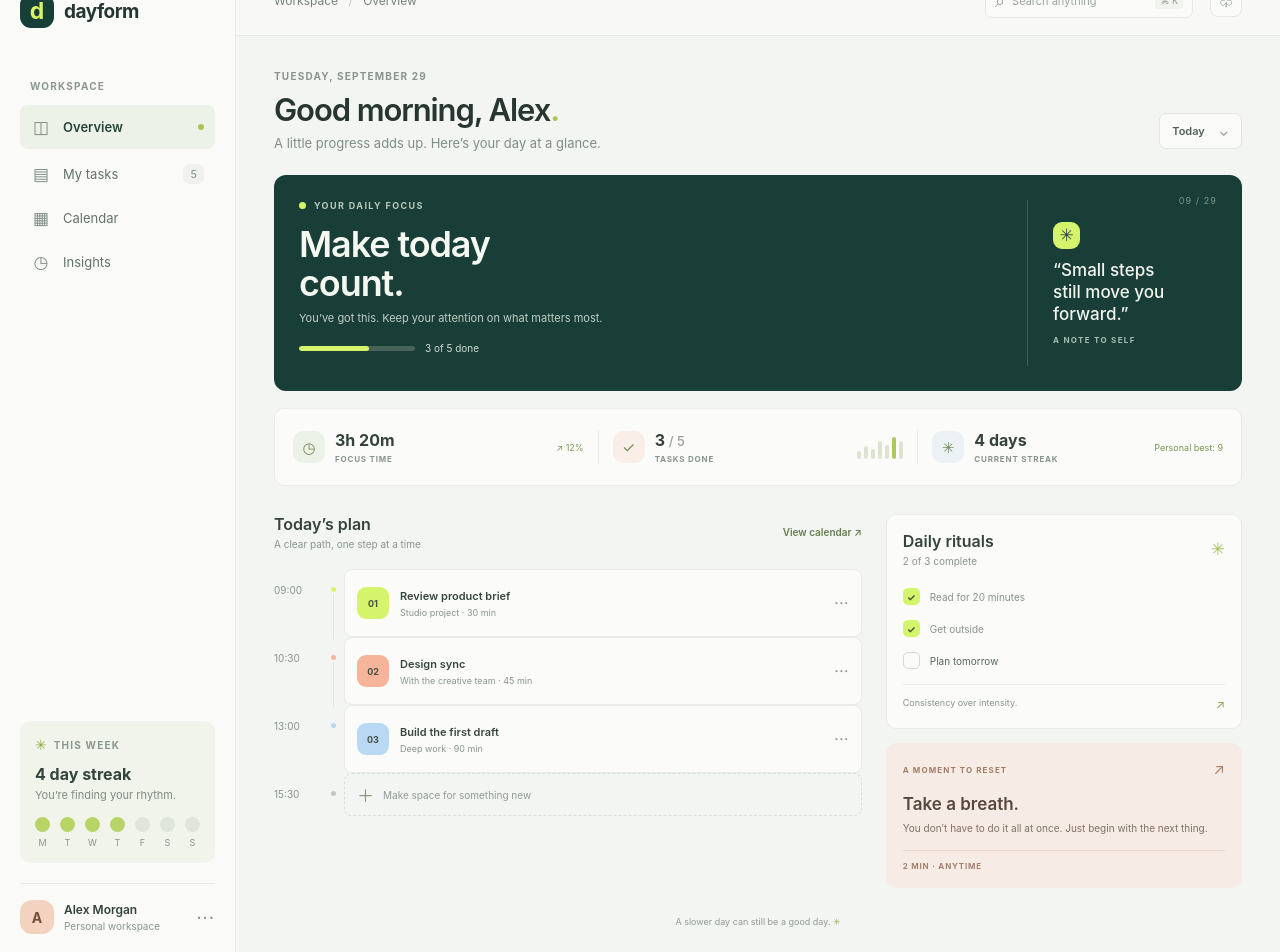
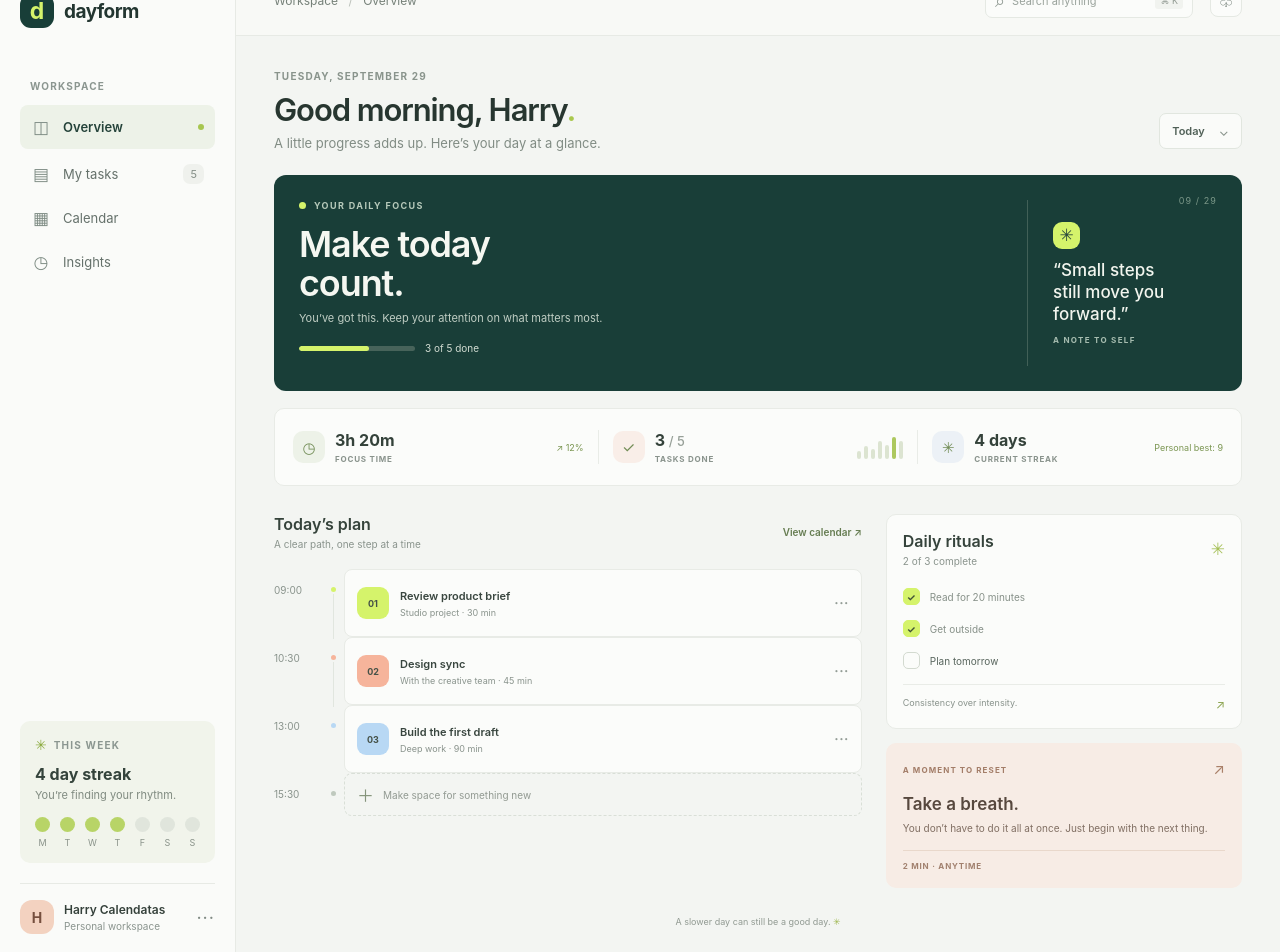
Before and after one commit to harryhcalendatas-sudo/HH, a React (Vite) app in the folder main/: page / in a window 1280 px wide. Shown: the part 34-986 px from the top of the page. Built offline with nearby package versions, Linux system fonts and the light colour scheme.

Commit message:
update Dashboard

```diff
--- a/main/src/pages/Activity 2/Dashboard.jsx
+++ b/main/src/pages/Activity 2/Dashboard.jsx
@@ -48,8 +48,8 @@ function Dashboard() {
               <View style={styles.weekLabels}>{["M", "T", "W", "T", "F", "S", "S"].map((day, i) => <Text key={i} style={styles.weekLabel}>{day}</Text>)}</View>
             </View>
             <View style={styles.profileRow}>
-              <View style={styles.avatar}><Text style={styles.avatarText}>A</Text></View>
-              <View style={styles.profileCopy}><Text style={styles.profileName}>Alex Morgan</Text><Text style={styles.profileTier}>Personal workspace</Text></View>
+              <View style={styles.avatar}><Text style={styles.avatarText}>H</Text></View>
+              <View style={styles.profileCopy}><Text style={styles.profileName}>Harry Calendatas</Text><Text style={styles.profileTier}>Personal workspace</Text></View>
               <Text style={styles.profileMore}>···</Text>
             </View>
           </View>
@@ -68,7 +68,7 @@ function Dashboard() {
             <View style={styles.headingRow}>
               <View>
                 <Label style={styles.dateLabel}>TUESDAY, SEPTEMBER 29</Label>
-                <Text style={styles.heading}>Good morning, Alex<Text style={styles.headingPeriod}>.</Text></Text>
+                <Text style={styles.heading}>Good morning, Harry<Text style={styles.headingPeriod}>.</Text></Text>
                 <Text style={styles.subheading}>A little progress adds up. Here’s your day at a glance.</Text>
               </View>
               <View style={styles.dayPicker}><Text style={styles.dayPickerText}>Today</Text><Text style={styles.dayPickerArrow}>⌄</Text></View>
```
